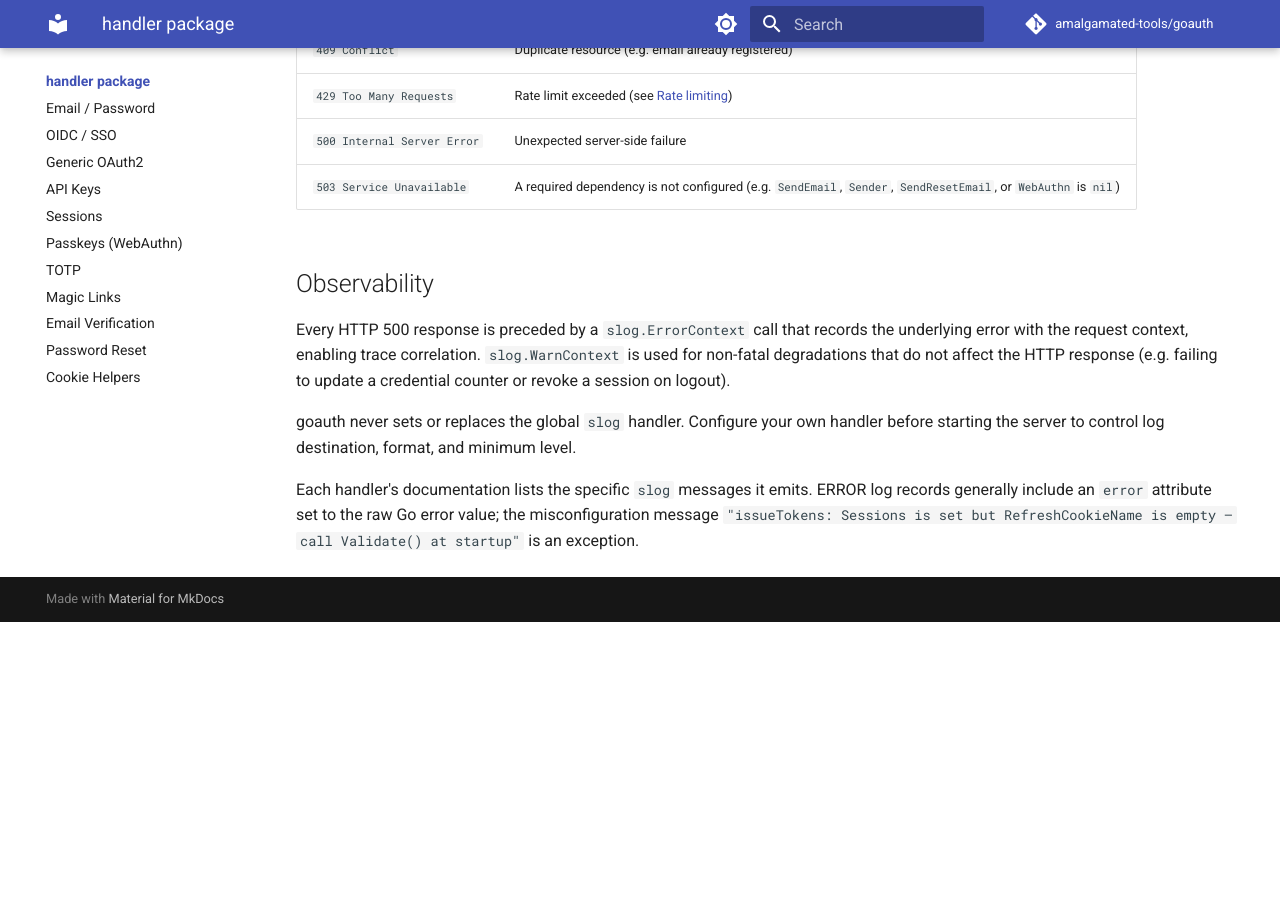
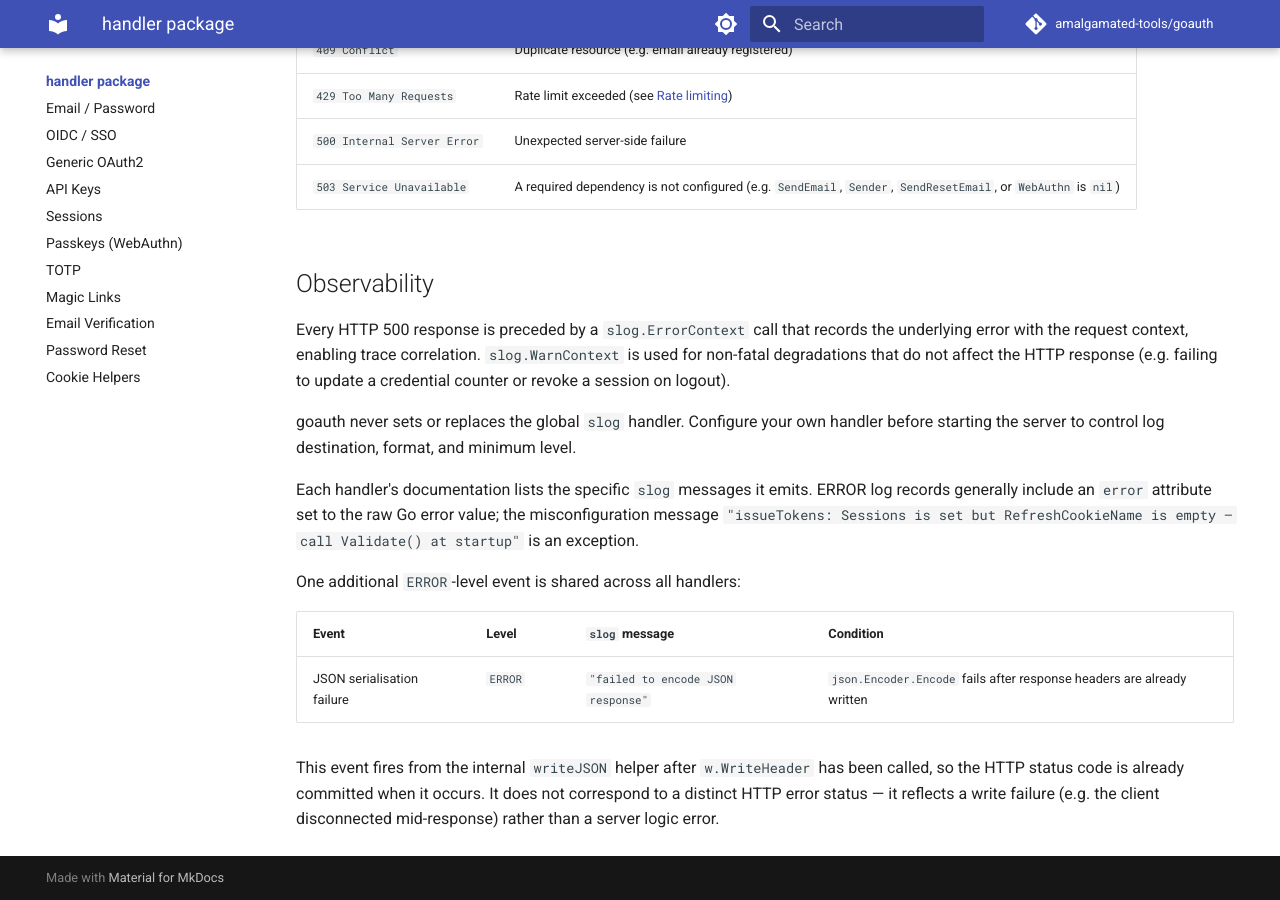
Before and after one commit to amalgamated-tools/goauth, an MkDocs documentation site: the page built from docs/handler/index.md, in a window 1280 px wide and 900 px high, scrolled down 3092 px. Built offline with MkDocs 1.6.1 and Material for MkDocs 9.7.7, drawn with Linux system fonts in a browser that asks for light colours; comment, search, counter and statistics services are not loaded; before the commit the page ends 3714 px from its top, so only the background shows below that.

Commit message:
docs: document shared writeJSON 'failed to encode JSON response' slog event
The internal writeJSON helper emits a slog.ErrorContext event when
json.Encoder.Encode fails after response headers are already flushed.
This event fires from every handler but was not listed anywhere in the
observability documentation.

Add a note in docs/handler/index.md explaining that this event is
shared across all handlers, fires post-WriteHeader, and reflects a
client-side write failure rather than a server logic error.

Co-authored-by: Copilot <223556219+Copilot@users.noreply.github.com>

```diff
--- a/docs/handler/index.md
+++ b/docs/handler/index.md
@@ -133,3 +133,11 @@ Every HTTP 500 response is preceded by a `slog.ErrorContext` call that records t
 goauth never sets or replaces the global `slog` handler. Configure your own handler before starting the server to control log destination, format, and minimum level.
 
 Each handler's documentation lists the specific `slog` messages it emits. ERROR log records generally include an `error` attribute set to the raw Go error value; the misconfiguration message `"issueTokens: Sessions is set but RefreshCookieName is empty — call Validate() at startup"` is an exception.
+
+One additional `ERROR`-level event is shared across all handlers:
+
+| Event | Level | `slog` message | Condition |
+|---|---|---|---|
+| JSON serialisation failure | `ERROR` | `"failed to encode JSON response"` | `json.Encoder.Encode` fails after response headers are already written |
+
+This event fires from the internal `writeJSON` helper after `w.WriteHeader` has been called, so the HTTP status code is already committed when it occurs. It does not correspond to a distinct HTTP error status — it reflects a write failure (e.g. the client disconnected mid-response) rather than a server logic error.
```
